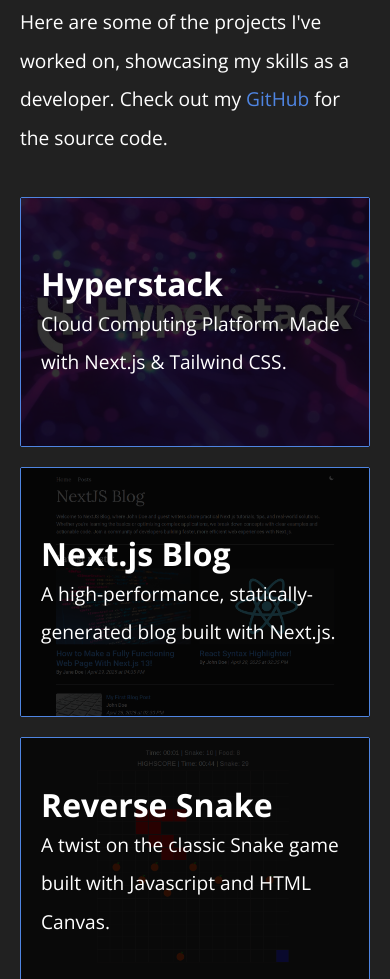
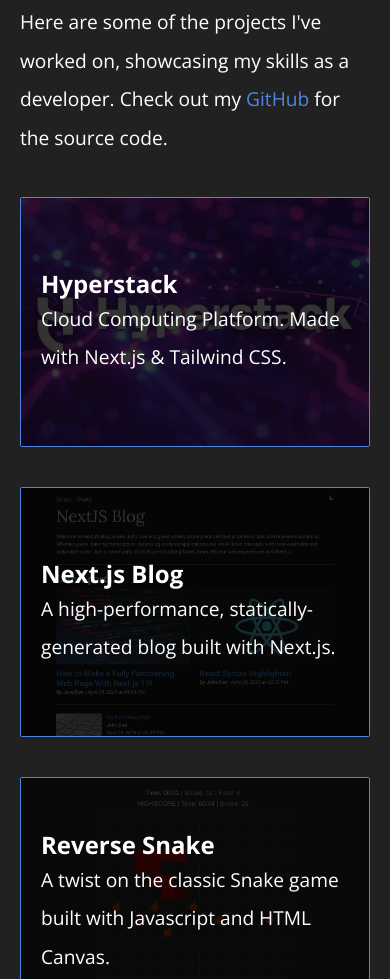
Before and after one commit to GailCodes/portfolio, an Astro site: page / in a window 390 px wide. Shown: the part 2532-3511 px from the top of the page. Built offline with nearby package versions, Linux system fonts and the light colour scheme; Astro itself is replaced by a stand-in of ours.

Commit message:
Make cards and footer more mobile friendly

```diff
--- a/src/components/Projects/ProjectCards/ProjectCard.astro
+++ b/src/components/Projects/ProjectCards/ProjectCard.astro
@@ -108,6 +108,10 @@
 
   /* Responsive */
   @media (max-width: 900px) {
+    h5 {
+      font-size: 1.5rem;
+    }
+
     .card {
       filter: unset;
       transition: unset;
--- a/src/components/Projects/ProjectCards/ProjectCards.astro
+++ b/src/components/Projects/ProjectCards/ProjectCards.astro
@@ -28,4 +28,11 @@
     grid-template-columns: repeat(auto-fill, minmax(300px, 1fr));
     gap: 20px;
   }
+
+  @media (max-width: 600px) {
+    .project-cards {
+      grid-template-columns: 1fr;
+      gap: 40px;
+    }
+  }
 </style>
--- a/src/components/common/Footer/Footer.astro
+++ b/src/components/common/Footer/Footer.astro
@@ -17,4 +17,10 @@
     padding-left: 10px;
     padding-right: 10px;
   }
+
+  @media (max-width: 600px) {
+    footer {
+      font-size: 0.9rem;
+    }
+  }
 </style>
```
